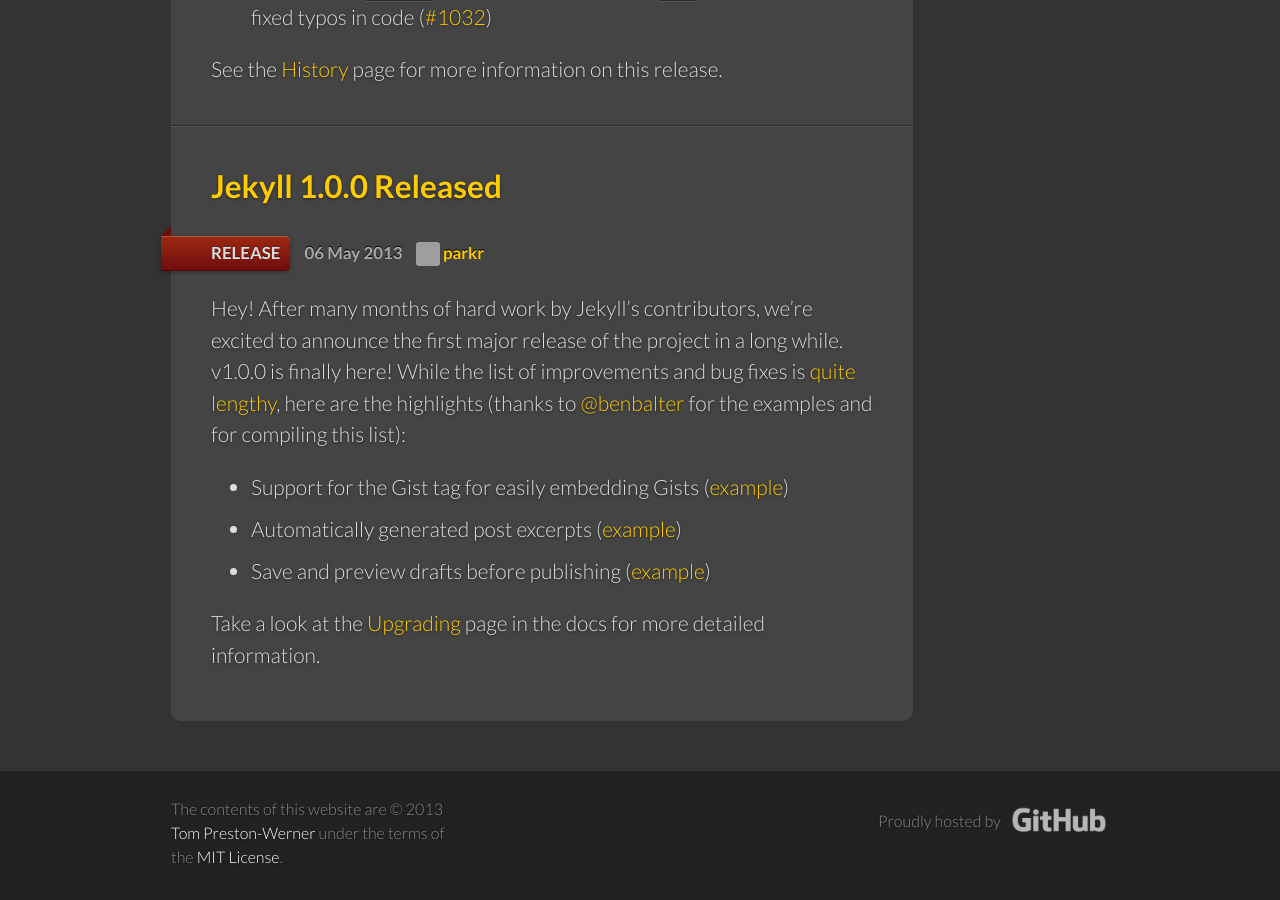
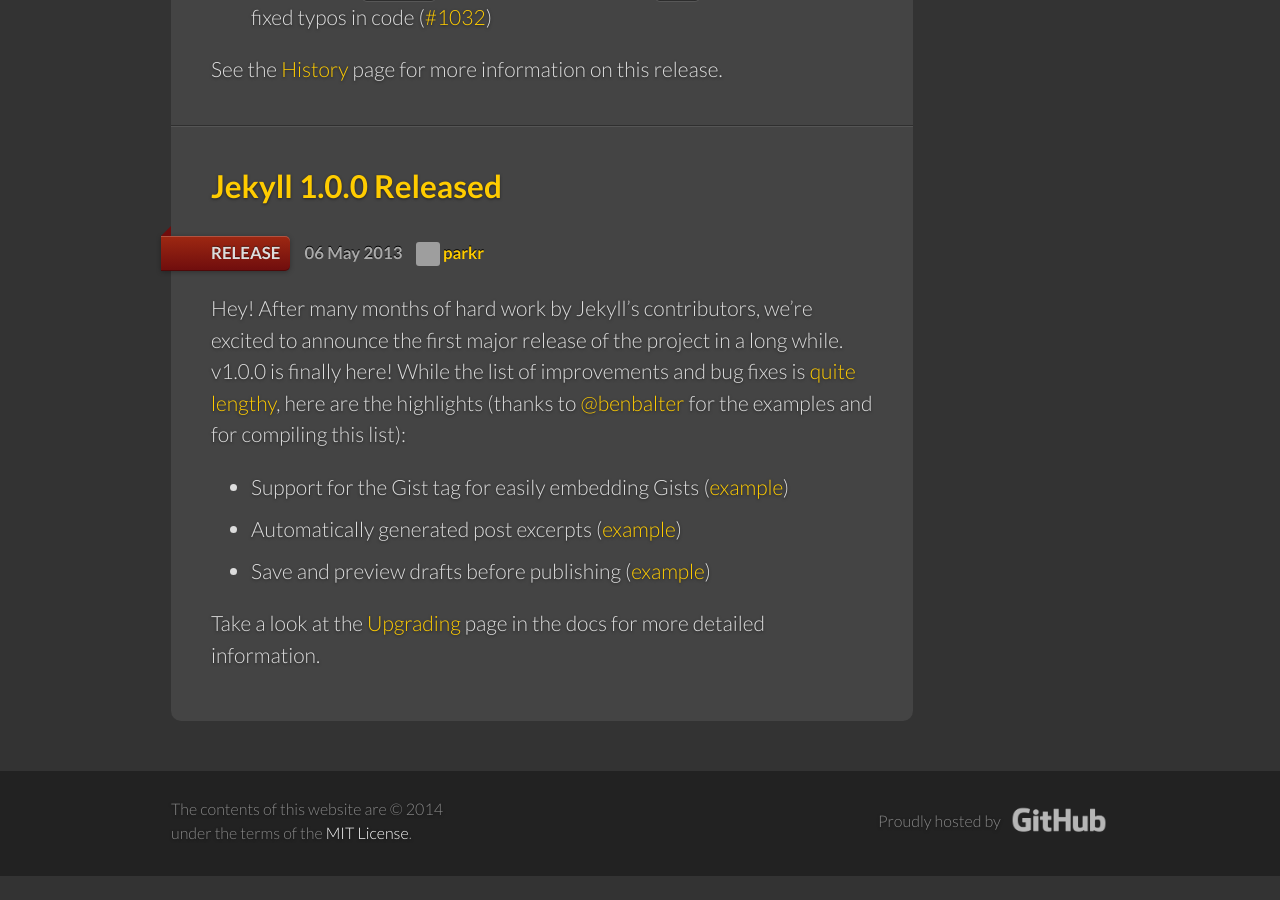
Before and after one commit to litvinchukes/litvinchukes.github.io, a Jekyll site: the page built from news/index.html, in a window 1280 px wide and 900 px high, scrolled down 9561 px. Built offline with Jekyll 4.4.1, drawn with Linux system fonts in a browser that asks for light colours; some web fonts are replaced; after the commit the page ends 10437 px from its top, so only the background shows below that; part of the change alters nothing that is shown; grey boxes are pictures that could not be loaded.

```diff
--- a/_includes/footer.html
+++ b/_includes/footer.html
@@ -1,7 +1,7 @@
 <footer>
   <div class="grid">
     <div class="unit one-third center-on-mobiles">
-      <p>The contents of this website are &copy;&nbsp;2013 <a href="http://tom.preston-werner.com/">Tom Preston-Werner</a> under the terms of the <a href="{{ site.repository }}/blob/master/LICENSE">MIT&nbsp;License</a>.</p>
+      <p>The contents of this website are &copy;&nbsp;2014 <a href="http://tom.preston-werner.com/"></a> under the terms of the <a href="{{ site.repository }}/blob/master/LICENSE">MIT&nbsp;License</a>.</p>
     </div>
     <div class="unit two-thirds align-right center-on-mobiles">
       <p>
@@ -12,4 +12,14 @@
       </p>
     </div>
   </div>
+  <!-- Google Tag Manager -->
+<noscript><iframe src="//www.googletagmanager.com/ns.html?id=GTM-MTLX5Z"
+height="0" width="0" style="display:none;visibility:hidden"></iframe></noscript>
+<script>(function(w,d,s,l,i){w[l]=w[l]||[];w[l].push({'gtm.start':
+new Date().getTime(),event:'gtm.js'});var f=d.getElementsByTagName(s)[0],
+j=d.createElement(s),dl=l!='dataLayer'?'&l='+l:'';j.async=true;j.src=
+'//www.googletagmanager.com/gtm.js?id='+i+dl;f.parentNode.insertBefore(j,f);
+})(window,document,'script','dataLayer','GTM-MTLX5Z');</script>
+<!-- End Google Tag Manager -->
+
 </footer>
```
